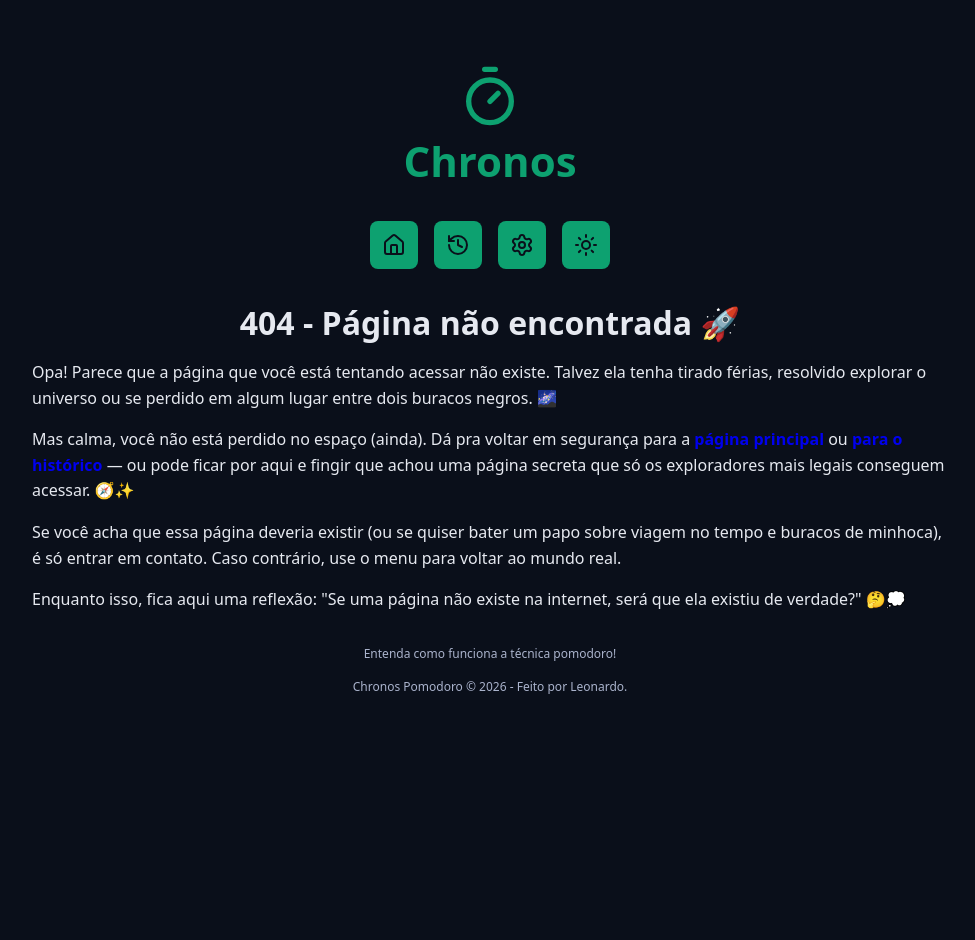
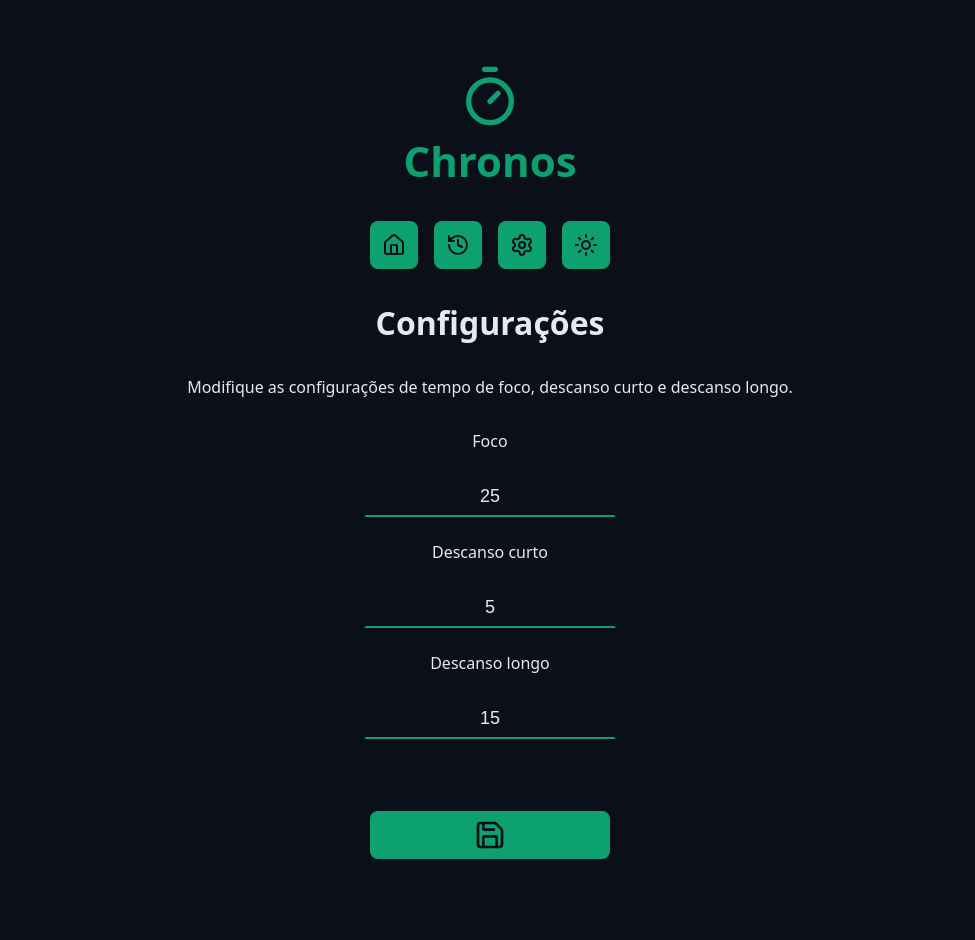
Before and after one commit to leo-dot-com-dot-br/chronos-pomodoro, a React (Vite) app: page /settings in a window 1280 px wide. Shown: the top 940 px of the page, without its empty margins (150-1125 px from the left). Before the commit the page ends 800 px from the top, so only its background shows below. Built offline with nearby package versions, Linux system fonts and the light colour scheme.

Commit message:
Criado página de configurações e capturado o envio do formulário com ref e useref dos inputs

```diff
--- a/src/components/Tips/index.tsx
+++ b/src/components/Tips/index.tsx
@@ -8,17 +8,39 @@ export function Tips() {
   const nextCycleType = getNextCycleType(nextCycle);
 
   const tipsForWhenActionTask = {
-    workTime: <span>Foque por {state.config.workTime}min</span>,
-    shortBreakTime: <span>Descanse por {state.config.shortBreakTime}min</span>,
-    longBreakTime: <span>Descanso longo</span>,
+    workTime: (
+      <span>
+        Foque por <b>{state.config.workTime}min</b>
+      </span>
+    ),
+    shortBreakTime: (
+      <span>
+        Descanse por <b>{state.config.shortBreakTime}min</b>
+      </span>
+    ),
+    longBreakTime: (
+      <span>
+        Descanso <b>longo</b>
+      </span>
+    ),
   };
 
   const tipsForNoActionTask = {
-    workTime: <span>Próximo ciclo é de {state.config.workTime}min</span>,
+    workTime: (
+      <span>
+        Próximo ciclo é de <b>{state.config.workTime}min</b>
+      </span>
+    ),
     shortBreakTime: (
-      <span>Próximo ciclo é de {state.config.shortBreakTime}min</span>
+      <span>
+        Próximo ciclo é de <b>{state.config.shortBreakTime}min</b>
+      </span>
     ),
-    longBreakTime: <span>Próximo descanso será longo</span>,
+    longBreakTime: (
+      <span>
+        Próximo será <b>descanso longo</b>
+      </span>
+    ),
   };
   return (
     <>
--- /dev/null
+++ b/src/pages/Settings/index.tsx
@@ -0,0 +1,87 @@
+import { SaveIcon } from 'lucide-react';
+import { Container } from '../../components/Container';
+import { DefaultButton } from '../../components/DefaultButton';
+import { DefaultInput } from '../../components/DefaultInput';
+import { Heading } from '../../components/Heading';
+import { MainTemplate } from '../../templates/MainTemplate';
+import { useRef } from 'react';
+import { useTaskContext } from '../../contexts/TaskContext/useTaskContext';
+import { showMessage } from '../../adapters/showMessage';
+
+export function Settings() {
+  const { state } = useTaskContext();
+  const workTimeInput = useRef<HTMLInputElement>(null);
+  const shortBreakTimeInput = useRef<HTMLInputElement>(null);
+  const longBreakTimeInput = useRef<HTMLInputElement>(null);
+
+  function handleSaveSettings(e: React.FormEvent<HTMLFormElement>) {
+    e.preventDefault();
+    showMessage.dismiss();
+
+    const workTime = Number(workTimeInput.current?.value);
+    const shortBreakTime = Number(shortBreakTimeInput.current?.value);
+    const longBreakTime = Number(longBreakTimeInput.current?.value);
+
+    if (isNaN(workTime)) {
+      showMessage.error('Somente números!');
+      return;
+    }
+    if (isNaN(shortBreakTime)) {
+      showMessage.error('Somente números!');
+      return;
+    }
+    if (isNaN(longBreakTime)) {
+      showMessage.error('Somente números!');
+      return;
+    }
+  }
+
+  return (
+    <MainTemplate>
+      <Container>
+        <Heading>Configurações</Heading>
+      </Container>
+      <Container>
+        <p style={{ textAlign: 'center' }}>
+          Modifique as configurações de tempo de foco, descanso curto e descanso
+          longo.
+        </p>
+      </Container>
+      <Container>
+        <form onSubmit={handleSaveSettings} action='' className='form'>
+          <div className='formRow'>
+            <DefaultInput
+              id='workTime'
+              labelText='Foco'
+              ref={workTimeInput}
+              defaultValue={state.config.workTime}
+            />
+          </div>
+          <div className='formRow'>
+            <DefaultInput
+              id='shortBreakTime'
+              labelText='Descanso curto'
+              ref={shortBreakTimeInput}
+              defaultValue={state.config.shortBreakTime}
+            />
+          </div>
+          <div className='formRow'>
+            <DefaultInput
+              id='longBreakTime'
+              labelText='Descanso longo'
+              ref={longBreakTimeInput}
+              defaultValue={state.config.longBreakTime}
+            />
+          </div>
+          <div className='formRow'>
+            <DefaultButton
+              icon={<SaveIcon />}
+              aria-label='Salvar configurações'
+              title='Salvar configurações'
+            />
+          </div>
+        </form>
+      </Container>
+    </MainTemplate>
+  );
+}
--- a/src/routers/MainRouter/index.tsx
+++ b/src/routers/MainRouter/index.tsx
@@ -4,6 +4,7 @@ import { AboutPomodoro } from '../../pages/AboutPomodoro';
 import { NotFound } from '../../pages/NotFound';
 import { useEffect } from 'react';
 import { History } from '../../pages/History';
+import { Settings } from '../../pages/Settings';
 
 function ScrollToTop() {
   const { pathname } = useLocation();
@@ -21,6 +22,7 @@ export function MainRouter() {
       <Routes>
         <Route path='/' element={<Home />} />
         <Route path='/history/' element={<History />} />
+        <Route path='/settings' element={<Settings />} />
         <Route path='/about-pomodoro/' element={<AboutPomodoro />} />
         <Route path='*' element={<NotFound />} />
       </Routes>
```
